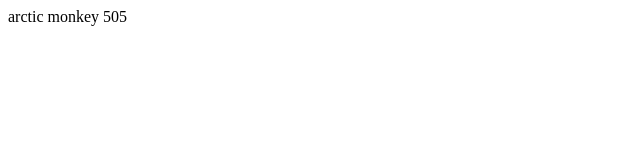
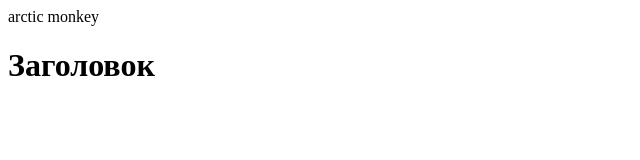
Before and after one commit to Kengekai/Just-Test, a plain HTML site: page index.html in a window 1280 px wide. Shown: the whole page, without its empty margins (0-640 px from the left). Drawn offline with Linux system fonts and the light colour scheme.

Commit message:
Добавили заголовок

```diff
--- a/index.html
+++ b/index.html
@@ -4,6 +4,6 @@
 </head>
 
 <body>
-505
+<h1>Заголовок</h1>
 </body>
 </html>
```
